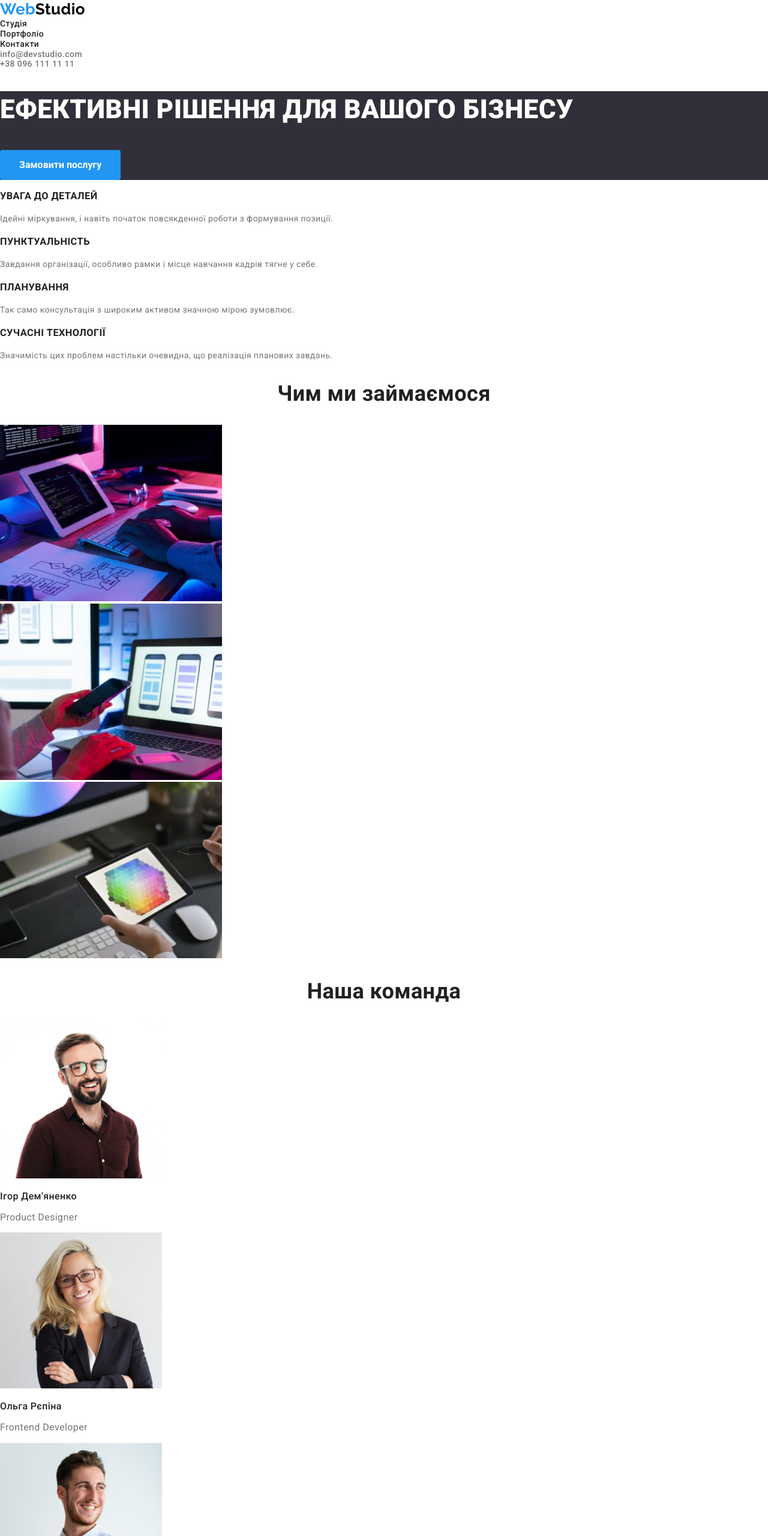
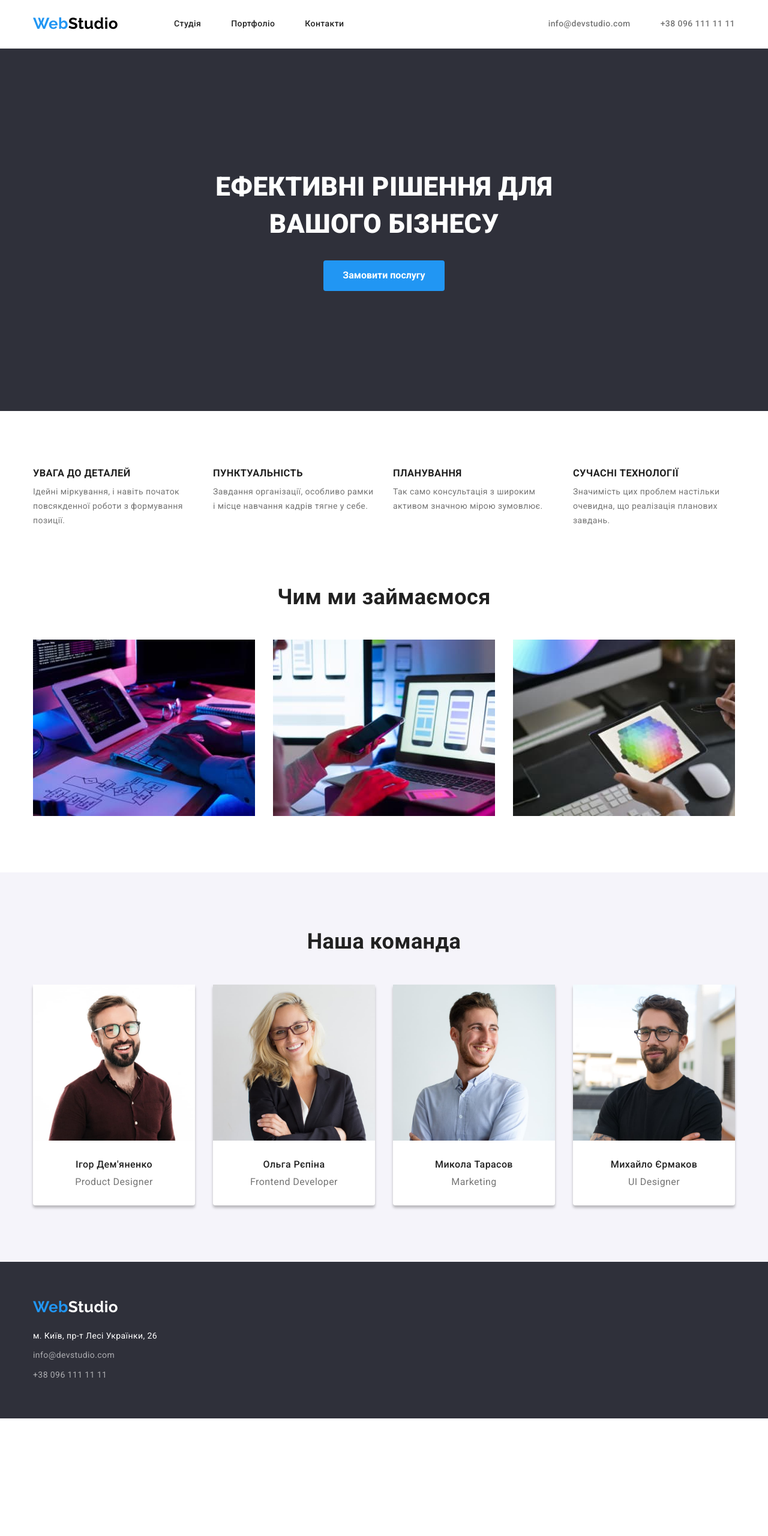
Before and after one commit to ZhuravskyOleh/goit-markup-hw-03, a plain HTML site: page index.html in a window 1280 px wide. Shown: the top 2560 px of the page at 60% size. After the commit the page ends 2364 px from the top, so only its background shows below. Drawn offline with nearby package versions, Linux system fonts and the light colour scheme.

Commit message:
home work 3

```diff
--- a/css/style.css
+++ b/css/style.css
@@ -14,10 +14,27 @@
 body {
     font-family: 'Roboto', sans-serif;
     font-size: 14px;
-    font-weight: 400;
     line-height: 1.2;
     letter-spacing: 0.03em;
     color: var(--main-text-color);
+}
+
+h1,h2,h3,h4,h5,h6,p {
+    margin-top: 0;
+    margin-bottom: 0;
+}
+
+.section {
+    padding-top: 94px;
+    padding-bottom: 94px;
+}
+
+.container {
+    width: 1200px;
+    margin-left: auto;
+    margin-right: auto;
+    padding-left: 15px;
+    padding-right: 15px;
 }
 
 .list {
@@ -26,6 +43,17 @@ body {
     padding: 0;
 }
 /* header section */
+
+.header {
+    padding-top: 24px;
+    padding-bottom: 25px;
+    border-bottom: 1px solid #ECECEC;
+}
+
+.header-list {
+    display: flex;
+    align-items: center;
+}
 
 
 .logo {
@@ -40,6 +68,18 @@ body {
     color: var(--black-color);
 }
 
+.nav-list {
+    display: flex;
+    margin-left: 93px;
+}
+
+.nav-item {
+    margin-right: 50px;
+}
+
+.nav-item:last-child {
+    margin-right: 0;
+}
 
 .nav-link {
     font-weight: 500;
@@ -51,6 +91,19 @@ body {
 .nav-link:focus {
     color: var(--accent-color);
     transition: color 0.2s ease;
+}
+
+.contact-list {
+    display: flex;
+    margin-left: auto;
+}
+
+.contact-item {
+    margin-right: 50px;
+}
+
+.contact-item:last-child {
+    margin-right: 0;
 }
 
 .mail-link {
@@ -79,12 +132,17 @@ body {
 
 /* Hero section */
 
-.hero-section {
+.hero {
     background: var(--background-color);
+    text-align: center;
+    padding-top: 200px;
+    padding-bottom: 200px;
 }
 
 
 .hero-title {
+    margin-bottom: 30px;
+
     font-size: 44px;
     font-weight: 900;
     line-height: 1.4;
@@ -93,6 +151,7 @@ body {
 }
 
 .btn {
+    font-family: inherit;
     font-size: 16px;
     font-weight: 700;
     line-height: 1.9;
@@ -108,8 +167,12 @@ body {
     background-color: var(--btn-hover-color);
 }
 
+
 /* features */
 
+.features {
+
+}
 
 .visually-hidden {
     position: absolute;
@@ -124,11 +187,27 @@ body {
     margin: -1px;
 }
 
+.features-list {
+    display: flex;
+    flex-wrap: wrap;
+}
+
+.feature-item {
+    width: 270px;
+    margin-right: 30px;
+}
+
+.feature-item:last-child {
+    margin-right: 0;
+}
+
 .we-do-list {
     list-style: none;
 }
 
 .features-list-title {
+    margin-bottom: 10px;
+
     font-weight: 700;
     color: var(--title-color);
 }
@@ -139,40 +218,102 @@ body {
 
 /* we do */
 
+.we-do {
+    padding-bottom: 94px;
+}
+
 .we-do-title {
+    margin-bottom: 50px;
+
+    font-size: 36px;
+    font-weight: 700;
+    line-height: 1.17;
+    color: var(--title-color);
+    text-align: center;
+}
+
+.we-do-list {
+    display: flex;
+}
+
+.we-do-item {
+    width: calc((100%-60px)/2);
+    margin-right: 30px;
+}
+
+.we-do-item:last-child {
+    margin-right: 0;
+}
+
+.we-do-img {
+    display: block;
+}
+
+/* team section */
+
+.team {
+    background-color: #F5F4FA;
+}
+
+.team-title {
+    margin-bottom: 50px;
+
     font-size: 36px;
     font-weight: 700;
     color: var(--title-color);
     text-align: center;
 }
 
-/* team section */
-
-.team-title {
-    font-size: 36px;
-    font-weight: 700;
-    color: var(--title-color);
-    text-align: center;
+.team-list {
+    display: flex;
 }
 
+.team-item {
+    width: calc((100%-120px) / 4);
+    margin-right: 30px;
+    text-align: center;
+    /* border-bottom: 1px solid #000; */
+
+    border-bottom-left-radius: 4px;
+    border-bottom-right-radius: 4px;
+    box-shadow: 0 4px 4px 0 rgba(0, 0, 0, 0.25);
+    background-color: var(--white-color);
+}
+
+.team-item:last-child {
+    margin-right: 0;
+}
+
+.team-img {
+    display: block;
+    margin-bottom: 30px;
+}
 
 .team-member {
+    margin-bottom: 10px;
+
     font-size: 16px;
     font-weight: 500;
     color: var(--title-color);
 }
 
 .job-title {
+    margin-bottom: 30px;
     font-size: 16px;
 }
 
 /* footer */
 
 .footer {
+    padding-top: 60px;
+    padding-bottom: 60px;
     background: var(--background-color);
 }
 
 .footer-logo {
+    display: block;
+    margin-bottom: 20px;
+
     font-family: 'Raleway', sans-serif;
     font-size: 26px;
     font-weight: 700;
@@ -186,6 +327,14 @@ body {
 
 .address {
     font-style: normal;
+}
+
+.address-item {
+    margin-bottom: 9px;
+}
+
+.address-item:last-child {
+    margin-bottom: 0;
 }
 
 
@@ -227,26 +376,63 @@ body {
 
 /* Портфолио */
 
-.btn-list {
+.portfolio-btn-list {
+    display: flex;
+    justify-content: center;
+    margin-bottom: 50px;
+}
+
+.portfolio-btn-item {
+    margin-right: 9px;
+}
+
+.portfolio-item:last-child {
+    margin-right: 0;
+}
+
+.portfolio-btn {
+    font-family: inherit;
     font-size: 16px;
     font-weight: 600;
     line-height: 1.6;
     color: var(--title-color);
     border-radius: 4px;
     background-color: var(--background-btn-portpholio);
-    border-color: inherit;
+    border: none;
     padding: 6px 23px;
     cursor: pointer;
 }
 
-.btn-list:hover,
-.btn-list:focus {
+.portfolio-btn:hover,
+.portfolio-btn:focus {
     background-color: var(--accent-color);
     color: var(--white-color);
     transition: color 0.2s ease;
 }
 
+.portfolio-list {
+    display: flex;
+    flex-wrap: wrap;
+}
+
+.portfolio-item {
+    width: calc((100% - 60px) / 3);
+    margin-right: 30px;
+    margin-bottom: 30px;
+    border: 1px solid #EEEEEE;
+}
+
+.portfolio-item:nth-child(3n) {
+    margin-right: 0;
+}
+
+.portfolio-item:nth-last-child(-n + 3) {
+    margin-bottom: 0;
+}
+
 .works-title {
+    margin-bottom: 4px;
+
     font-size: 18px;
     font-weight: 700;
     line-height: 2;
@@ -254,6 +440,13 @@ body {
 }
 
 .works-descr {
+margin-bottom: 20px;
+
     font-size: 16px;
     line-height: 1.9;
 }
+
+.portfolio-img {
+    display: block;
+    margin-bottom: 20px;
+}
--- a/index.html
+++ b/index.html
@@ -1,158 +1,180 @@
 <!DOCTYPE html>
 <html lang="uk">
   <head>
-    <meta charset="UTF-8">
-    <meta http-equiv="X-UA-Compatible" content="IE=edge">
-    <meta name="viewport" content="width=device-width, initial-scale=1.0">
+    <meta charset="UTF-8" />
+    <meta http-equiv="X-UA-Compatible" content="IE=edge" />
+    <meta name="viewport" content="width=device-width, initial-scale=1.0" />
     <title>Студія</title>
-    <link rel="preconnect" href="https://fonts.googleapis.com">
-    <link rel="preconnect" href="https://fonts.gstatic.com" crossorigin>
+    <link rel="preconnect" href="https://fonts.googleapis.com" />
+    <link rel="preconnect" href="https://fonts.gstatic.com" crossorigin />
     <link
       href="https://fonts.googleapis.com/css2?family=Raleway:wght@700&family=Roboto:wght@400;500;700;900&display=swap"
-      rel="stylesheet">
+      rel="stylesheet"
+    />
     <link
       rel="stylesheet"
       href="https://cdnjs.cloudflare.com/ajax/libs/modern-normalize/1.1.0/modern-normalize.min.css"
       integrity="sha512-wpPYUAdjBVSE4KJnH1VR1HeZfpl1ub8YT/NKx4PuQ5NmX2tKuGu6U/JRp5y+Y8XG2tV+wKQpNHVUX03MfMFn9Q=="
       crossorigin="anonymous"
-      referrerpolicy="no-referrer">
-    <link rel="stylesheet" href="./css/style.css">
+      referrerpolicy="no-referrer"
+    />
+    <link rel="stylesheet" href="./css/style.css" />
   </head>
   <body>
     <!--Шапка сайту-->
     <header class="header">
+      <div class="container header-list">
         <a href="./index.html" class="logo">
           Web<span class="header-logo-accent">Studio</span></a
         >
         <nav class="header-nav">
-        <ul class="list">
-          <li><a href="#" class="nav-link">Студія</a></li>
-          <li><a href="./Portpholios.html" class="nav-link">Портфоліо</a></li>
-          <li><a href="#" class="nav-link">Контакти</a></li>
+          <ul class="nav-list list">
+            <li class="nav-item"><a href="#" class="nav-link">Студія</a></li>
+            <li class="nav-item">
+              <a href="./Portpholios.html" class="nav-link">Портфоліо</a>
+            </li>
+            <li class="nav-item"><a href="#" class="nav-link">Контакти</a></li>
           </ul>
         </nav>
-      <ul class="list">
-        <li>
+        <ul class="contact-list list">
+          <li class="contact-item">
             <a href="mailto:nfo@devstudio.com" class="mail-link"
               >info@devstudio.com</a
             >
           </li>
-        <li>
+          <li class="contact-item">
             <a href="tel:+380961111111" class="phone-link">+38 096 111 11 11</a>
           </li>
         </ul>
+      </div>
     </header>
     <main>
       <!--Ефективні рішення-->
-      <section class="hero-section">
-        <h1 class="hero-title">Ефективні рішення для вашого бізнесу</h1>
+      <section class="hero">
+        <div class="container">
+          <h1 class="hero-title">Ефективні рішення для<br> вашого бізнесу</h1>
           <button type="button" class="btn">Замовити послугу</button>
+        </div>
       </section>
 
       <!--Особливості-->
-      <section class="features">
+      <section class="features section">
+        <div class="container">
           <h2 class="visually-hidden">Наші особливості</h2>
-        <ul class="list">
-          <li>
+          <ul class="features-list list">
+            <li class="feature-item">
               <h3 class="features-list-title">УВАГА ДО ДЕТАЛЕЙ</h3>
               <p class="features-descr">
                 Ідейні міркування, і навіть початок повсякденної роботи з
                 формування позиції.
               </p>
             </li>
-          <li>
+            <li class="feature-item">
               <h3 class="features-list-title">ПУНКТУАЛЬНІСТЬ</h3>
               <p class="features-descr">
-              Завдання організації, особливо рамки і місце навчання кадрів тягне
-              у себе.
+                Завдання організації, особливо рамки і місце навчання кадрів
+                тягне у себе.
               </p>
             </li>
-          <li>
+            <li class="feature-item">
               <h3 class="features-list-title">ПЛАНУВАННЯ</h3>
               <p class="features-descr">
                 Так само консультація з широким активом значною мірою зумовлює.
               </p>
             </li>
-          <li>
+            <li class="feature-item">
               <h3 class="features-list-title">СУЧАСНІ ТЕХНОЛОГІЇ</h3>
               <p class="features-descr">
-              Значимість цих проблем настільки очевидна, що реалізація планових
-              завдань.
+                Значимість цих проблем настільки очевидна, що реалізація
+                планових завдань.
               </p>
             </li>
           </ul>
+        </div>
       </section>
       <!--Заняття-->
-      <section>
+      <section class="we-do">
+        <div class="container">
           <h2 class="we-do-title">Чим ми займаємося</h2>
-        <ul class="list">
-          <li>
-            <img
+          <ul class="we-do-list list">
+            <li class="we-do-item">
+              <img class="we-do-img"
                 src="./image/img1.jpg"
                 alt="Людина друкує на клавіатурі"
-              width="370">
+                width="370"
+              />
             </li>
-          <li>
-            <img
+            <li class="we-do-item">
+              <img class="we-do-img"
                 src="./image/img2.jpg"
                 alt="Людина дивиться у телефон"
-              width="370">
+                width="370"
+              />
             </li>
-          <li>
-            <img
+            <li class="we-do-item">
+              <img class="we-do-img"
                 src="./image/img3.jpg"
                 alt="Дюдина дивиться на діаграмму"
-              width="370">
+                width="370"
+              />
             </li>
           </ul>
+        </div>
       </section>
       <!--Команда-->
-      <section class="team">
+      <section class="team section">
+        <div class="container">
           <h2 class="team-title">Наша команда</h2>
-        <ul class="list">
-          <li>
-            <img
+        <ul class="team-list list">
+          <li class="team-item">
+            <img class="team-img"
               src="./image/photo1.jpg"
               alt="Фото Ігоря Дем'яненко"
-              width="270">
+              width="270"
+            />
             <h3 class="team-member">Ігор Дем'яненко</h3>
             <p class="job-title">Product Designer</p>
           </li>
-          <li>
-            <img
+          <li class="team-item">
+            <img class="team-img"
               src="./image/photo2.jpg"
               alt="Фото Ольги Рєпіної"
-              width="270">
+              width="270"
+            />
             <h3 class="team-member">Ольга Рєпіна</h3>
             <p class="job-title">Frontend Developer</p>
           </li>
-          <li>
-            <img
+          <li class="team-item">
+            <img class="team-img"
               src="./image/photo3.jpg"
               alt="Фото Миколи Тарасова"
-              width="270">
+              width="270"
+            />
             <h3 class="team-member">Микола Тарасов</h3>
             <p class="job-title">Marketing</p>
           </li>
-          <li>
-            <img
+          <li class="team-item">
+            <img class="team-img"
               src="./image/photo4.jpg"
               alt="Фото Михайла Єрмакова"
-              width="270">
+              width="270"
+            />
             <h3 class="team-member">Михайло Єрмаков</h3>
             <p class="job-title">UI Designer</p>
           </li>
         </ul>
+        </div>
       </section>
     </main>
     <!--Футер-->
     <footer class="footer">
+     <div class="container">
        <a href="./index.html" class="footer-logo">
         Web<span class="footer-logo-accent">Studio</span></a
       >
       <address class="address">
-        <ul class="list">
-          <li>
+        <ul class="address-list list">
+          <li class="address-item">
             <a
               href="https://goo.gl/maps/CPtrU1FHBa2aNyZL9"
               target="_blank"
@@ -161,16 +183,17 @@
               >м. Київ, пр-т Лесі Українки, 26
             </a>
           </li>
-          <li>
+          <li class="address-item">
             <a href="mailto:info@devstudio.com" class="footer-mail"
               >info@devstudio.com</a
             >
           </li>
-          <li>
+          <li class="address-item">
             <a href="tel:+380961111111" class="footer-tel">+38 096 111 11 11</a>
           </li>
         </ul>
       </address>
+     </div>
     </footer>
   </body>
 </html>
```
Also changed, not shown: Portpholios.html (+61 -47 lines). Lines whose indentation alone changed are shown as unchanged.
